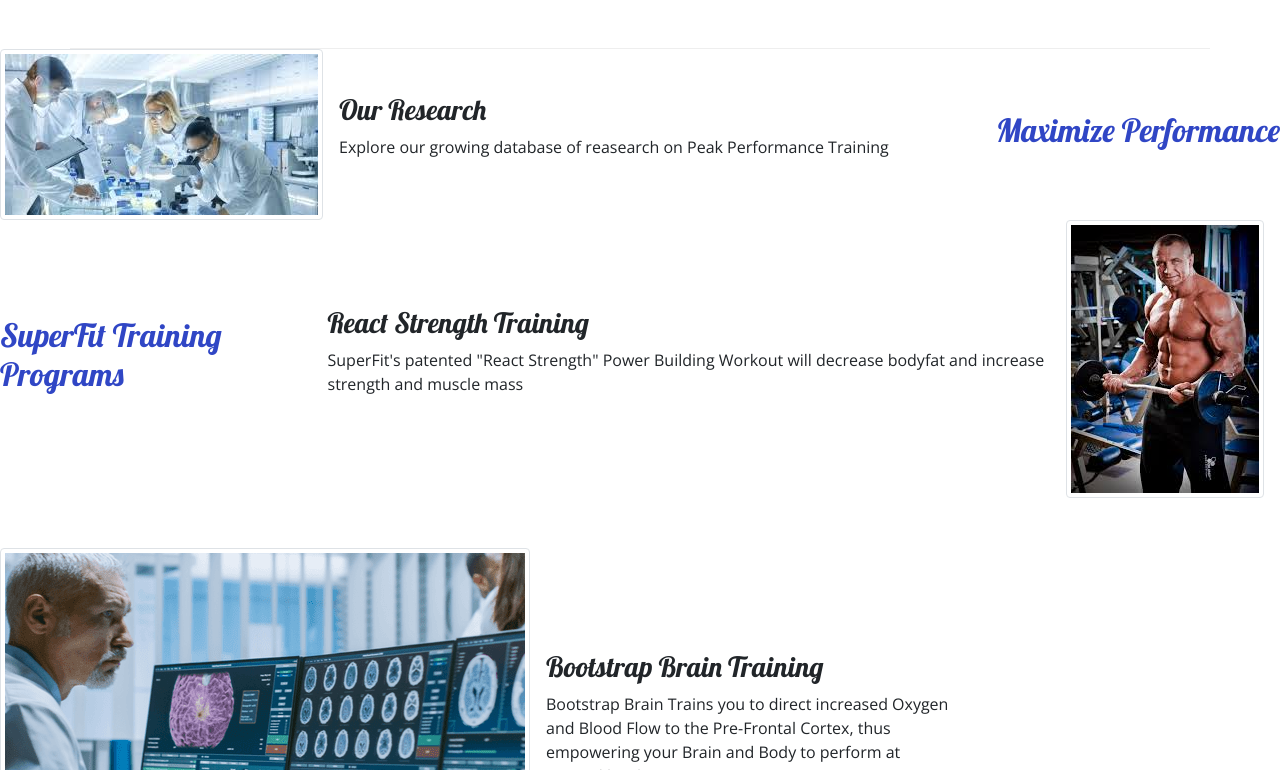
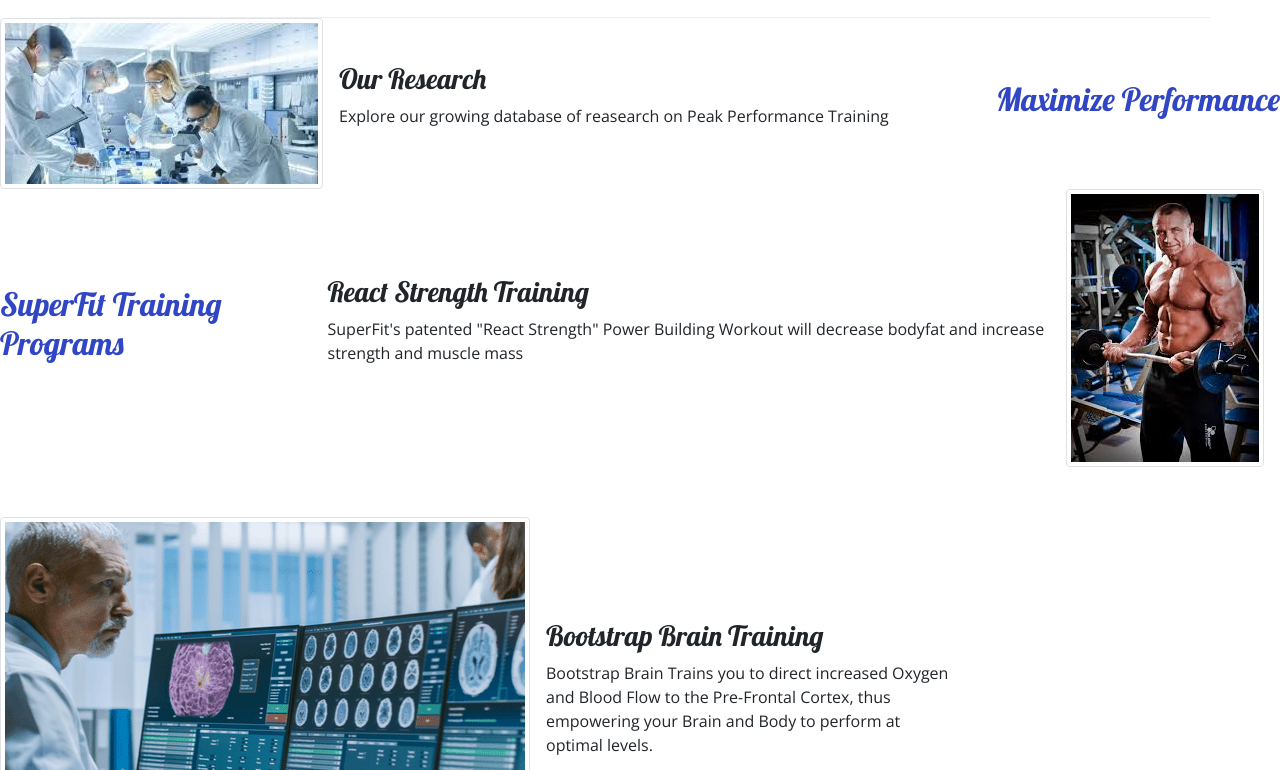
Before and after one commit to Charstec/SuperFitt, a website: page index.html in a window 1280 px wide. Shown: the part 1285-2055 px from the top of the page. Drawn offline with nearby package versions, Linux system fonts and the light colour scheme.

Commit message:
css change

```diff
--- a/index.html
+++ b/index.html
@@ -14,7 +14,7 @@
     <link rel="stylesheet" href="node_modules/bootstrap-social/bootstrap-social.css" />
 
     <link rel="stylesheet" href="https://fonts.googleapis.com/css?family=Lobster|Open+Sans" />
-    <link rel="stylesheet" href="css/styles(demo).css" />
+    <link rel="stylesheet" href="css/styles.css" />
     <title>NuCamp: A Better Way To Camp</title>
 </head>
 
```
